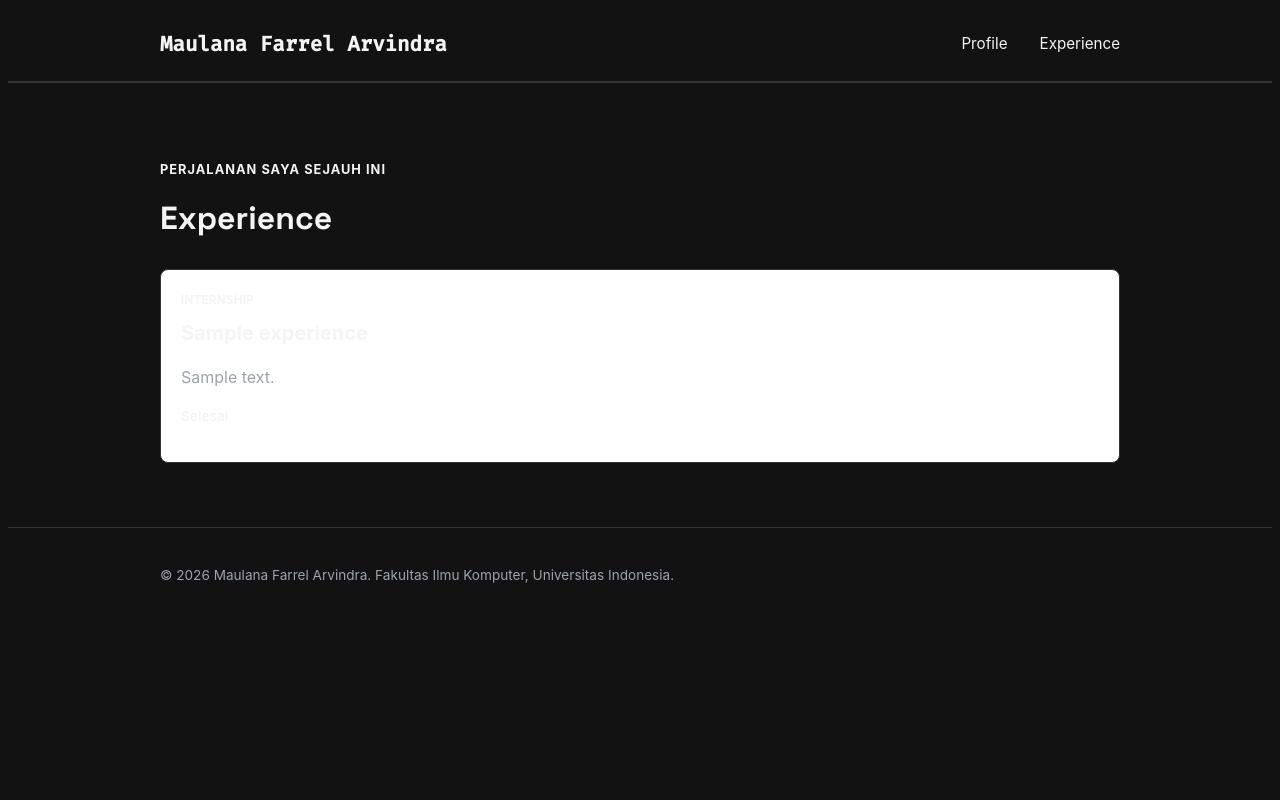
After one commit to farrel-arvindra/myportofolio, a Django app: page /experience/ in a window 1280 px wide. The commit adds this page. Run offline with Django 5.2, Linux system fonts and the light colour scheme; tables that the repository leaves empty hold one stand-in row (values such as "Sample post").

Commit message:
Tutorial 2: menambah halaman experience dan meengintegrasi dengan django

```diff
--- /dev/null
+++ b/main/admin.py
@@ -0,0 +1,3 @@
+from django.contrib import admin
+
+# Register your models here.
--- /dev/null
+++ b/main/apps.py
@@ -0,0 +1,6 @@
+from django.apps import AppConfig
+
+
+class MainConfig(AppConfig):
+    default_auto_field = 'django.db.models.BigAutoField'
+    name = 'main'
--- /dev/null
+++ b/main/models.py
@@ -0,0 +1,30 @@
+import uuid
+from django.db import models
+
+# Create your models here.
+import uuid
+from django.db import models
+
+class Experience(models.Model):
+    EXPERIENCE_CHOICES = [
+        ('internship', 'Internship'),
+        ('research', 'Research'),
+        ('volunteer', 'Volunteer'),
+        ('part-time', 'Part-Time'),
+        ('full-time', 'Full-Time'),
+        ('freelance', 'Freelance'),
+    ]
+
+    id = models.UUIDField(primary_key=True, default=uuid.uuid4, editable=False)
+    title = models.CharField(max_length=255)
+    description = models.TextField()
+    category = models.CharField(max_length=20, choices=EXPERIENCE_CHOICES, default='full-time')
+    thumbnail = models.URLField(blank=True, null=True)
+    started_at = models.DateTimeField(auto_now_add=True)
+    ended_at = models.DateTimeField(blank=True, null=True)
+    def __str__(self):
+        return self.title
+
+    @property
+    def is_ongoing(self):
+        return self.ended_at is None
--- /dev/null
+++ b/main/urls.py
@@ -0,0 +1,10 @@
+from django.urls import path
+
+from main.views import show_main, show_experience
+
+app_name = "main"
+
+urlpatterns = [
+    path("", show_main, name="show_main"),
+    path("experience/", show_experience, name="show_experience"),
+]
--- /dev/null
+++ b/main/views.py
@@ -0,0 +1,25 @@
+from django.shortcuts import render
+
+# Create your views here.
+from main.models import Experience
+
+
+def show_main(request):
+    context = {
+        "name": "Maulana Farrel Arvindra",
+        "npm": "2506552802",
+        "study_program": "S1 Sistem Informasi",
+        "bio": (
+            "Mahasiswa Sistem Informasi Universitas Indonesia yang tertarik "
+            "pada pengembangan perangkat lunak dan pendidikan."
+        ),
+    }
+    return render(request, "index.html", context)
+
+
+def show_experience(request):
+    context = {
+        "name": "Maulana Farrel Arvindra",
+        "experience_list": Experience.objects.all(),
+    }
+    return render(request, "experience.html", context)
--- a/portofolio/settings.py
+++ b/portofolio/settings.py
@@ -42,6 +42,7 @@ INSTALLED_APPS = [
     'django.contrib.sessions',
     'django.contrib.messages',
     'django.contrib.staticfiles',
+    'main'
 ]
 
 MIDDLEWARE = [
--- a/portofolio/urls.py
+++ b/portofolio/urls.py
@@ -1,25 +1,7 @@
-"""
-URL configuration for myportofolio project.
-
-The `urlpatterns` list routes URLs to views. For more information please see:
-    https://docs.djangoproject.com/en/5.2/topics/http/urls/
-Examples:
-Function views
-    1. Add an import:  from my_app import views
-    2. Add a URL to urlpatterns:  path('', views.home, name='home')
-Class-based views
-    1. Add an import:  from other_app.views import Home
-    2. Add a URL to urlpatterns:  path('', Home.as_view(), name='home')
-Including another URLconf
-    1. Import the include() function: from django.urls import include, path
-    2. Add a URL to urlpatterns:  path('blog/', include('blog.urls'))
-"""
 from django.contrib import admin
-from django.urls import path
-
-from portofolio.views import landing_page
+from django.urls import include, path
 
 urlpatterns = [
-    path('admin/', admin.site.urls),
-    path('', landing_page, name='landing_page'),
+    path("admin/", admin.site.urls),
+    path("", include("main.urls")),
 ]
--- a/static/css/style.css
+++ b/static/css/style.css
@@ -288,3 +288,59 @@ h1 {
     justify-content: flex-start;
   }
 }
+
+
+
+.experience-section {
+    padding: 4rem 0;
+    border-top: 1px solid var(--line);
+}
+
+.section-kicker {
+    color: var(--accent-dark);
+    font-size: 0.8rem;
+    font-weight: 700;
+    letter-spacing: 0.08em;
+    text-transform: uppercase;
+}
+
+.experience-section h1 {
+    margin: 0.4rem 0 1.5rem;
+    font-size: 2rem;
+}
+
+.experience-grid {
+    display: grid;
+    grid-template-columns: repeat(auto-fit, minmax(240px, 1fr));
+    gap: 1rem;
+}
+
+.experience-card {
+    padding: 1.25rem;
+    background-color: #fff;
+    border: 1px solid var(--line);
+    border-radius: var(--radius);
+}
+
+.experience-category {
+    color: var(--accent-dark);
+    font-size: 0.75rem;
+    font-weight: 700;
+    text-transform: uppercase;
+}
+
+.experience-card h2 {
+    margin: 0.5rem 0;
+    font-size: 1.25rem;
+}
+
+.experience-description,
+.empty-state {
+    color: var(--text-muted);
+}
+
+.experience-status {
+    margin-top: 1rem;
+    font-size: 0.85rem;
+    font-weight: 600;
+}
--- /dev/null
+++ b/templates/experience.html
@@ -0,0 +1,66 @@
+<html lang="en">
+<head>
+    <meta charset="UTF-8">
+    <meta name="viewport" content="width=device-width, initial-scale=1.0">
+    <title>Experience - {{ name }}</title>
+    <link rel="preconnect" href="https://fonts.googleapis.com">
+    <link rel="preconnect" href="https://fonts.gstatic.com" crossorigin>
+    <!-- Font Space Grotesk yang sudah ada -->
+    <link href="https://fonts.googleapis.com/css2?family=Space+Grotesk:wght@500;700&display=swap" rel="stylesheet">
+    <!-- Tambahan font Fira Code -->
+    <link href="https://fonts.googleapis.com/css2?family=Fira+Code:wght@400;500&display=swap" rel="stylesheet">
+    <link rel="stylesheet" href="/static/css/style.css">
+</head>
+<body>
+    <header class="site-header">
+        <div class="container">
+            <a href="#profile" class="brand">{{ name }}</a>
+            <nav>
+    <a href="{% url 'main:show_main' %}">Profile</a>
+    <a href="{% url 'main:show_experience' %}">Experience</a>
+</nav>
+        </div>
+    </header>
+
+    <main>
+        <main>
+    <section class="experience-section" id="experience">
+        <div class="container">
+            <p class="section-kicker">Perjalanan saya sejauh ini</p>
+            <h1>Experience</h1>
+
+            <div class="experience-grid">
+                {% for experience in experience_list %}
+                    <article class="experience-card">
+                        <span class="experience-category">
+                            {{ experience.get_category_display }}
+                        </span>
+                        <h2>{{ experience.title }}</h2>
+                        <p class="experience-description">
+                            {{ experience.description }}
+                        </p>
+
+                        {% if experience.is_ongoing %}
+                            <p class="experience-status">Sedang berlangsung</p>
+                        {% else %}
+                            <p class="experience-status">Selesai</p>
+                        {% endif %}
+                    </article>
+                {% empty %}
+                    <p class="empty-state">
+                        Belum ada pengalaman yang ditambahkan.
+                    </p>
+                {% endfor %}
+            </div>
+        </div>
+    </section>
+</main>
+    </main>
+
+    <footer class="site-footer">
+        <div class="container">
+            <p>&copy; 2026 {{ name }}. Fakultas Ilmu Komputer, Universitas Indonesia.</p>
+        </div>
+    </footer>
+</body>
+</html>
```
Also changed, not shown: main/tests.py (added, +58 -0 lines), templates/index.html (+11 -11 lines), main/__init__.py (added), main/migrations/0001_initial.py (added), main/migrations/__init__.py (added).
